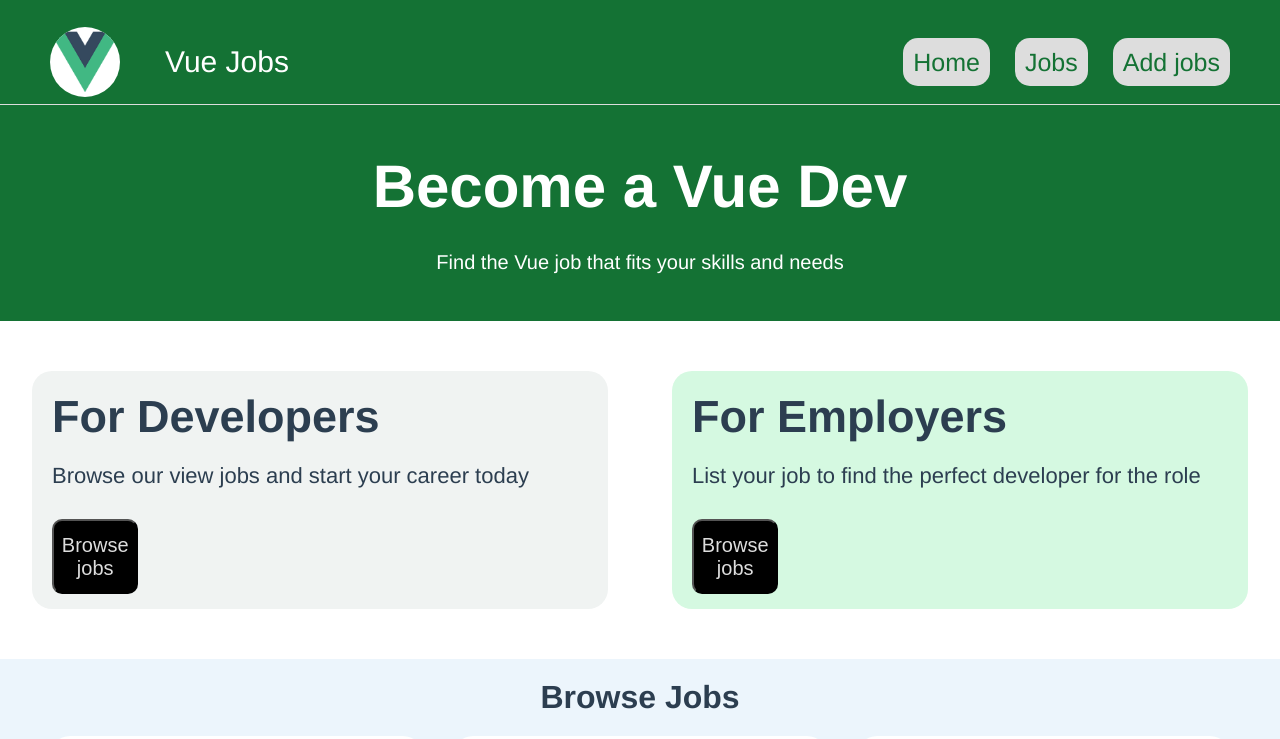
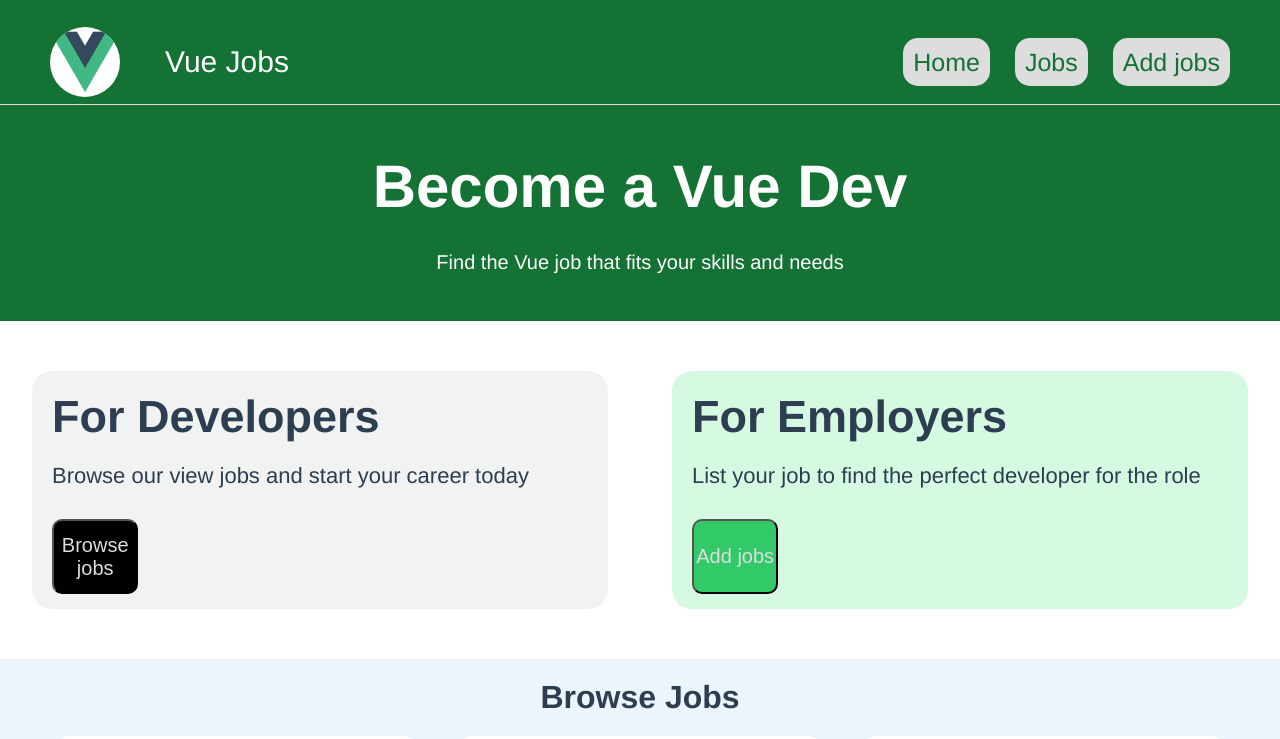
Before and after one commit to vickydollas/vue_course_site_purchase, a Vue app: page / in a window 1280 px wide. Shown: the top 739 px of the page. Built offline with nearby package versions, Linux system fonts and the light colour scheme.

Commit message:
router fix 2

```diff
--- a/src/components/HomeCard.vue
+++ b/src/components/HomeCard.vue
@@ -3,18 +3,19 @@
     <CardContent bg="box1">
         <h1>For Developers</h1>
         <p>Browse our view jobs and start your career today</p>
-        <a href=""><button>Browse jobs</button></a>
+        <router-link to="/jobs"><button>Browse jobs</button></router-link>
     </CardContent>
     <CardContent bg="box2">
         <h1>For Employers</h1>
         <p>List your job to find the perfect developer for the role</p>
-        <a href=""><button>Browse jobs</button></a>
+        <router-link to="/jobs/add"><button>Add jobs</button></router-link>
      </CardContent>
   </div>
 </template>
 
 <script setup>
 import CardContent from "./CardContent.vue";
+import { RouterLink } from 'vue-router'
 </script>
 
 <style>
@@ -47,8 +48,9 @@ import CardContent from "./CardContent.vue";
     margin: 10px 0 15px 20px;
     cursor: pointer;
 }
+.box2 > a > button{ background-color: #32C969;}
 .box1 > a > button:hover, .box2 > a > button:hover{
-    transform: scale(1.05); /* Scales up by 5% */
+    transform: scale(1.05);
     box-shadow: 0 4px 8px rgba(0, 0, 0, 0.2);
     background-color: #ddd;
     color: black;
--- a/src/components/JobListing.vue
+++ b/src/components/JobListing.vue
@@ -6,13 +6,14 @@
         </div>
     </div>
     <div v-if="showButton" class="container3">
-        <a href="/jobs" class="showbtn">View All jobs</a>
+        <router-link to="/jobs" class="showbtn">View All jobs</router-link>
     </div>
 </template>
 
 <script setup>
 import jobData from './jobs.json'
 import { ref, defineProps } from 'vue'
+import { RouterLink } from 'vue-router'
 import JobListingCard from './JobListingCard.vue'
 
 const jobs = ref(jobData.jobs)
--- a/src/components/JobListingCard.vue
+++ b/src/components/JobListingCard.vue
@@ -7,7 +7,7 @@
             <p>{{ props.job.salary }}</p>
             <div>
                 <p>{{ props.job.location }}</p>
-                <a :href="'/job/' + props.job.id" class="button">Read more</a>
+                <router-link :to="'/jobs/' + props.job.id" class="button">Read more</router-link>
             </div>
         </div>
     </div>
@@ -15,6 +15,7 @@
 
 <script setup>
 import { defineProps, ref, computed } from 'vue'
+import { RouterLink } from 'vue-router'
 
 const props = defineProps({
     job: Object
```
